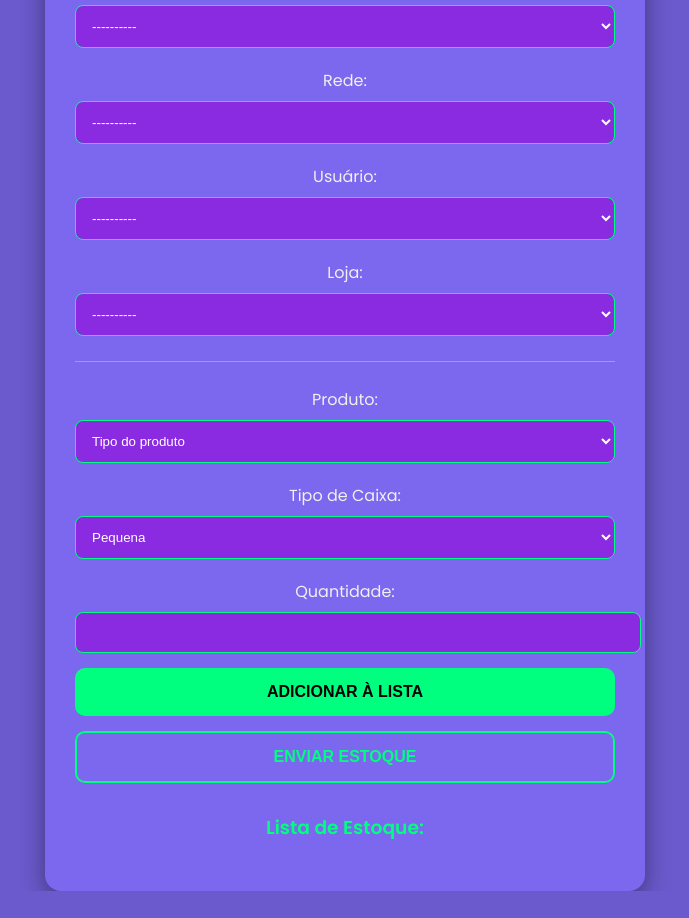
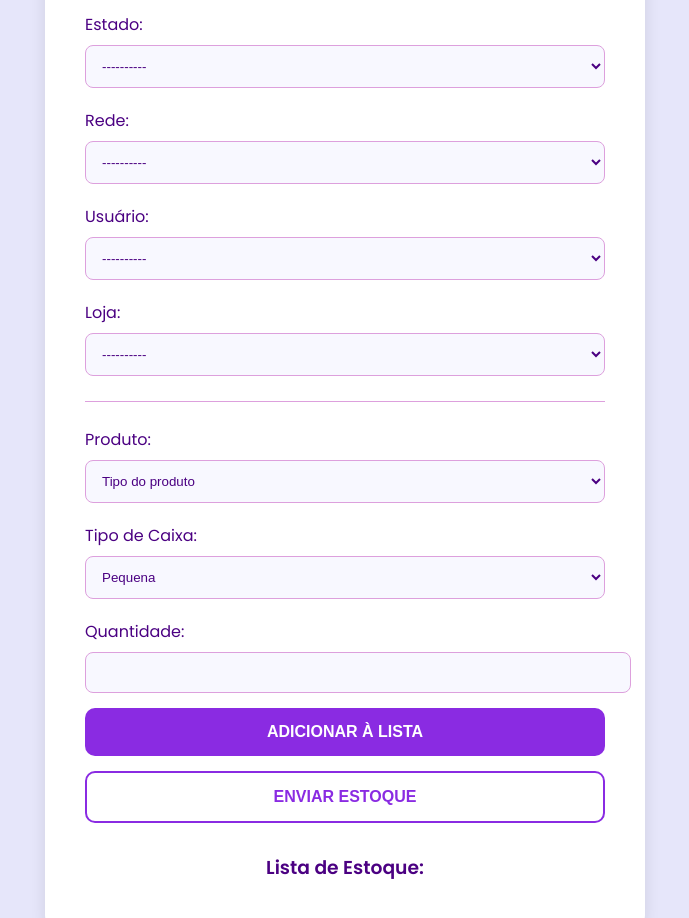
Before and after one commit to jonatasandrade8/FormApp, a plain HTML site: page index.html in a window 1280 px wide. Shown: the part 158-1076 px from the top of the page, without its empty margins (295-984 px from the left). Before the commit the page ends 1049 px from the top, so only its background shows below. Drawn offline with nearby package versions, Linux system fonts and the light colour scheme.

Commit message:
Update style.css

```diff
--- a/static/style.css
+++ b/static/style.css
@@ -7,22 +7,22 @@ body {
     justify-content: center;
     min-height: 100vh;
     margin: 0;
-    /* Removido: position: relative; */
-    /* Removido: padding: 40px; */
+    padding: 20px; /* Padding geral para o corpo, como na imagem */
     font-family: 'Poppins', sans-serif;
-    background-color: #6A5ACD; /* Roxo principal, como o fundo da sua página */
-    color: #e0e0e0;
+    background-color: #E6E6FA; /* Roxo claro / lavanda, como o fundo da página */
+    color: #4B0082; /* Roxo escuro para o texto padrão */
 }
 
 .container {
-    text-align: center;
     max-width: 600px;
     width: 100%;
-    background: #7B68EE;
-    padding: 30px;
+    background: #FFFFFF; /* Fundo branco para o container, como os blocos da imagem */
+    padding: 30px 40px; /* Padding ajustado para o padrão de blocos */
     border-radius: 16px;
-    box-shadow: 0 8px 25px rgba(0, 0, 0, 0.4);
+    box-shadow: 0 4px 15px rgba(0, 0, 0, 0.1); /* Sombra mais suave */
     box-sizing: border-box;
+    margin-top: 20px; /* Margem superior para separar de um possível cabeçalho */
+    margin-bottom: 20px; /* Margem inferior */
 }
 
 fieldset {
@@ -38,14 +38,14 @@ legend {
 h2 {
     text-align: center;
     margin-bottom: 25px;
-    color: #00FF7F; /* Título em verde */
+    color: #4B0082; /* Título em roxo escuro */
     font-weight: 600;
 }
 
 h3 {
     text-align: center;
     margin-top: 30px;
-    color: #00FF7F; /* Subtítulo em verde */
+    color: #4B0082; /* Subtítulo em roxo escuro */
 }
 
 label {
@@ -53,28 +53,28 @@ label {
     font-weight: 400;
     margin-top: 20px;
     margin-bottom: 8px;
-    color: #f0f0f0;
+    color: #4B0082; /* Labels em roxo escuro */
 }
 
 select, input[type="number"] {
     width: 100%;
     padding: 12px;
-    border: 1px solid #00FF7F; /* Borda de verde para os inputs */
-    background-color: #8A2BE2;
-    color: #fff;
+    border: 1px solid #DDA0DD; /* Borda em lilás suave */
+    background-color: #F8F8FF; /* Fundo do input em branco off-white */
+    color: #4B0082;
     border-radius: 8px;
     outline: none;
     transition: border-color 0.3s;
 }
 
 select:focus, input[type="number"]:focus {
-    border-color: #fff; /* Borda branca ao focar para um bom contraste */
+    border-color: #4B0082; /* Borda de foco em roxo escuro */
 }
 
 hr {
     border: 0;
     height: 1px;
-    background-color: #00FF7F; /* Linha horizontal em verde */
+    background-color: #DDA0DD; /* Linha horizontal em lilás suave */
     margin: 25px 0;
 }
 
@@ -92,23 +92,23 @@ button {
 }
 
 #adicionar {
-    background-color: #00FF7F; /* Fundo verde para o botão principal */
-    color: #000;
+    background-color: #8A2BE2; /* Fundo do botão principal em roxo mais vibrante */
+    color: #fff;
 }
 
 #adicionar:hover {
-    background-color: #00e673;
+    background-color: #6A1FB8;
     transform: translateY(-2px);
 }
 
 #enviar {
     background-color: transparent;
-    border: 2px solid #00FF7F; /* Borda verde para o botão secundário */
-    color: #00FF7F;
+    border: 2px solid #8A2BE2; /* Borda do botão secundário em roxo vibrante */
+    color: #8A2BE2;
 }
 
 #enviar:hover {
-    background-color: #00FF7F;
+    background-color: #8A2BE2;
     color: #fff;
     transform: translateY(-2px);
 }
@@ -120,11 +120,11 @@ ul {
 }
 
 ul li {
-    background: #8A2BE2;
+    background: #F8F8FF; /* Fundo dos itens da lista em branco off-white */
     margin-bottom: 10px;
     padding: 12px 15px;
     border-radius: 8px;
-    color: #fff;
+    color: #4B0082;
     display: flex;
     justify-content: space-between;
     align-items: center;
```
